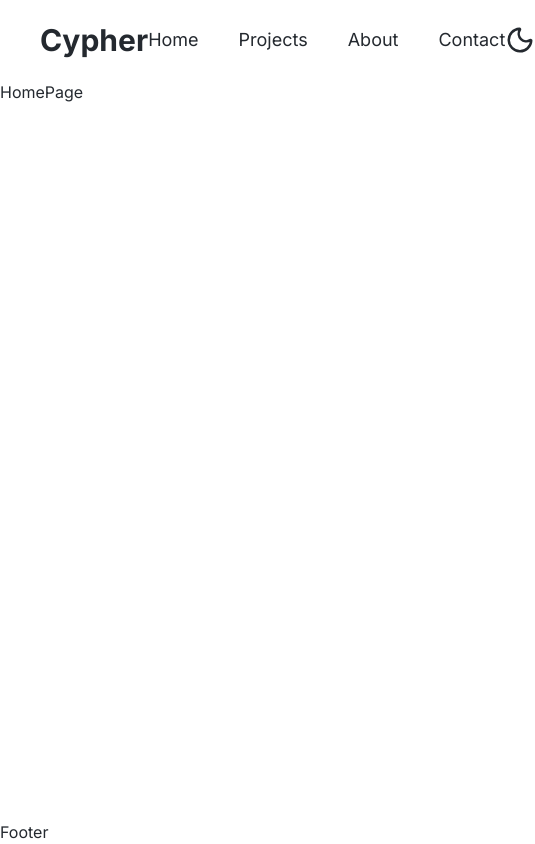
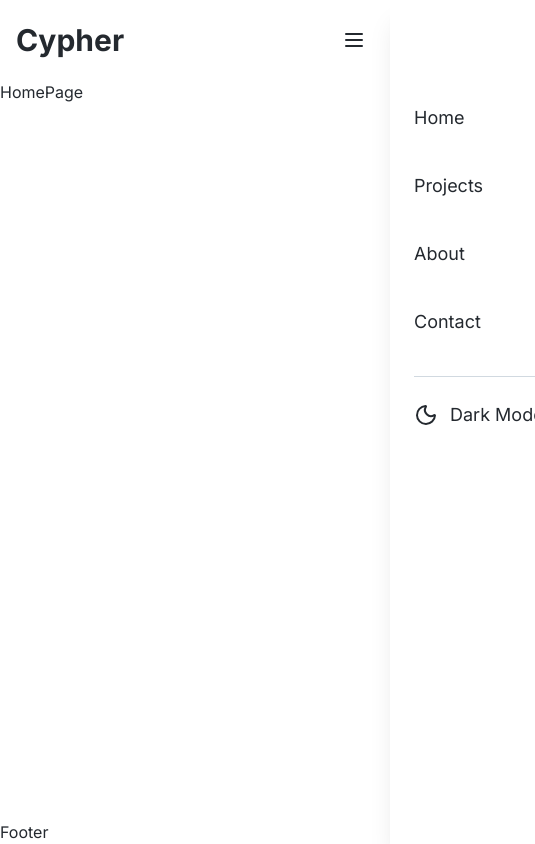
Before and after one commit to ShahabCypher/ShahabCypher, a React (Vite) app in the folder frontend/: page / in a window 390 px wide. Shown: the whole page, 535 px wide, since content can reach past the window. Built offline with nearby package versions, Linux system fonts and the light colour scheme.

Commit message:
added mobile navbar links button

```diff
--- /dev/null
+++ b/frontend/src/hooks/useMobileMenu.js
@@ -0,0 +1,47 @@
+import { useState, useEffect } from "react";
+
+export const useMobileMenu = () => {
+  const [isOpen, setIsOpen] = useState(false);
+
+  const toggle = () => setIsOpen((prev) => !prev);
+  const close = () => setIsOpen(false);
+  const open = () => setIsOpen(true);
+
+  useEffect(() => {
+    const handleResize = () => {
+      if (window.innerWidth >= 768) {
+        setIsOpen(false);
+      }
+    };
+
+    window.addEventListener("resize", handleResize);
+    return () => window.removeEventListener("resize", handleResize);
+  }, []);
+
+  useEffect(() => {
+    const handleKeyDown = (event) => {
+      if (event.key === "Escape") {
+        setIsOpen(false);
+      }
+    };
+
+    if (isOpen) {
+      document.addEventListener("keydown", handleKeyDown);
+      document.body.style.overflow = "hidden";
+    } else {
+      document.body.style.overflow = "unset";
+    }
+
+    return () => {
+      document.removeEventListener("keydown", handleKeyDown);
+      document.body.style.overflow = "unset";
+    };
+  }, [isOpen]);
+
+  return {
+    isOpen,
+    toggle,
+    close,
+    open,
+  };
+};
--- a/frontend/src/layout/Header.jsx
+++ b/frontend/src/layout/Header.jsx
@@ -1,34 +1,110 @@
 import React from "react";
 import { Link } from "react-router-dom";
-import { Moon, Sun } from "lucide-react";
+import { Moon, Sun, Menu, X } from "lucide-react";
 
 import { useTheme } from "hooks/useTheme";
+import { useMobileMenu } from "hooks/useMobileMenu";
 
 const Header = () => {
   const { theme, toggleTheme } = useTheme();
+  const { isOpen, toggle, close } = useMobileMenu();
+
+  const navigationItems = [
+    { to: "/", label: "Home" },
+    { to: "/projects", label: "Projects" },
+    { to: "/about", label: "About" },
+    { to: "/contact", label: "Contact" },
+  ];
+
+  const NavLink = ({ to, label, onClick }) => (
+    <Link
+      to={to}
+      onClick={onClick}
+      className="hover:text-cyber-blue transition-colors duration-200 block py-2 md:py-0"
+    >
+      {label}
+    </Link>
+  );
 
   return (
-    <nav className="flex justify-between items-center h-20 dark:bg-void-black select-none">
-      <h1 className="text-3xl font-bold ml-10">
+    <nav className="flex justify-between items-center h-20 dark:bg-void-black select-none relative">
+      {/* Logo */}
+      <h1 className="text-3xl font-bold ml-4 md:ml-10 z-40">
         <Link to="/">Cypher</Link>
       </h1>
-      <ul className="flex gap-10 items-center [&>li]:text-lg [&>li]:hover:text-cyber-blue [&>li]:transition-colors [&>li]:duration-200">
-        <li>
-          <Link to="/">Home</Link>
-        </li>
-        <li>
-          <Link to="/projects">Projects</Link>
-        </li>
-        <li>
-          <Link to="/about">About</Link>
-        </li>
-        <li>
-          <Link to="/contact">Contact</Link>
-        </li>
+
+      {/* Desktop Navigation */}
+      <ul className="hidden md:flex gap-10 items-center text-lg">
+        {navigationItems.map(({ to, label }) => (
+          <li key={to}>
+            <NavLink to={to} label={label} />
+          </li>
+        ))}
       </ul>
-      <button onClick={toggleTheme} className="mr-10 cursor-pointer">
+
+      {/* Desktop Theme Toggle */}
+      <button
+        onClick={toggleTheme}
+        className="hidden md:block mr-4 md:mr-10 cursor-pointer hover:text-cyber-blue transition-colors duration-200"
+        aria-label={`Switch to ${theme === "dark" ? "light" : "dark"} mode`}
+      >
         {theme === "dark" ? <Sun size={30} /> : <Moon size={30} />}
       </button>
+
+      {/* Mobile Menu Button */}
+      <button
+        onClick={toggle}
+        className="md:hidden mr-4 z-50 p-2 transition-colors duration-200"
+        aria-label={isOpen ? "Close menu" : "Open menu"}
+        aria-expanded={isOpen}
+      >
+        {isOpen ? <X size={24} /> : <Menu size={24} />}
+      </button>
+
+      {/* Mobile Menu Overlay */}
+      {isOpen && (
+        <div
+          className="fixed inset-0 bg-black bg-opacity-50 z-30 md:hidden"
+          onClick={close}
+          aria-hidden="true"
+        />
+      )}
+
+      {/* Mobile Navigation Menu */}
+      <div
+        className={`
+          fixed top-0 right-0 h-full w-80 max-w-[85vw]
+          dark:bg-void-black bg-white
+          transform transition-transform duration-300 ease-in-out z-40
+          md:hidden shadow-xl
+          ${isOpen ? "translate-x-0" : "translate-x-full"}
+        `}
+      >
+        <div className="flex flex-col h-full pt-24 px-6">
+          {/* Mobile Navigation Links */}
+          <ul className="flex flex-col gap-6 text-lg">
+            {navigationItems.map(({ to, label }) => (
+              <li key={to}>
+                <NavLink to={to} label={label} onClick={close} />
+              </li>
+            ))}
+          </ul>
+
+          {/* Mobile Theme Toggle */}
+          <div className="mt-8 pt-6 border-t border-border-light dark:border-border-dark">
+            <button
+              onClick={toggleTheme}
+              className="flex items-center gap-3 text-lg cursor-pointer transition-colors duration-200"
+              aria-label={`Switch to ${
+                theme === "dark" ? "light" : "dark"
+              } mode`}
+            >
+              {theme === "dark" ? <Sun size={24} /> : <Moon size={24} />}
+              {theme === "dark" ? "Light Mode" : "Dark Mode"}
+            </button>
+          </div>
+        </div>
+      </div>
     </nav>
   );
 };
```
